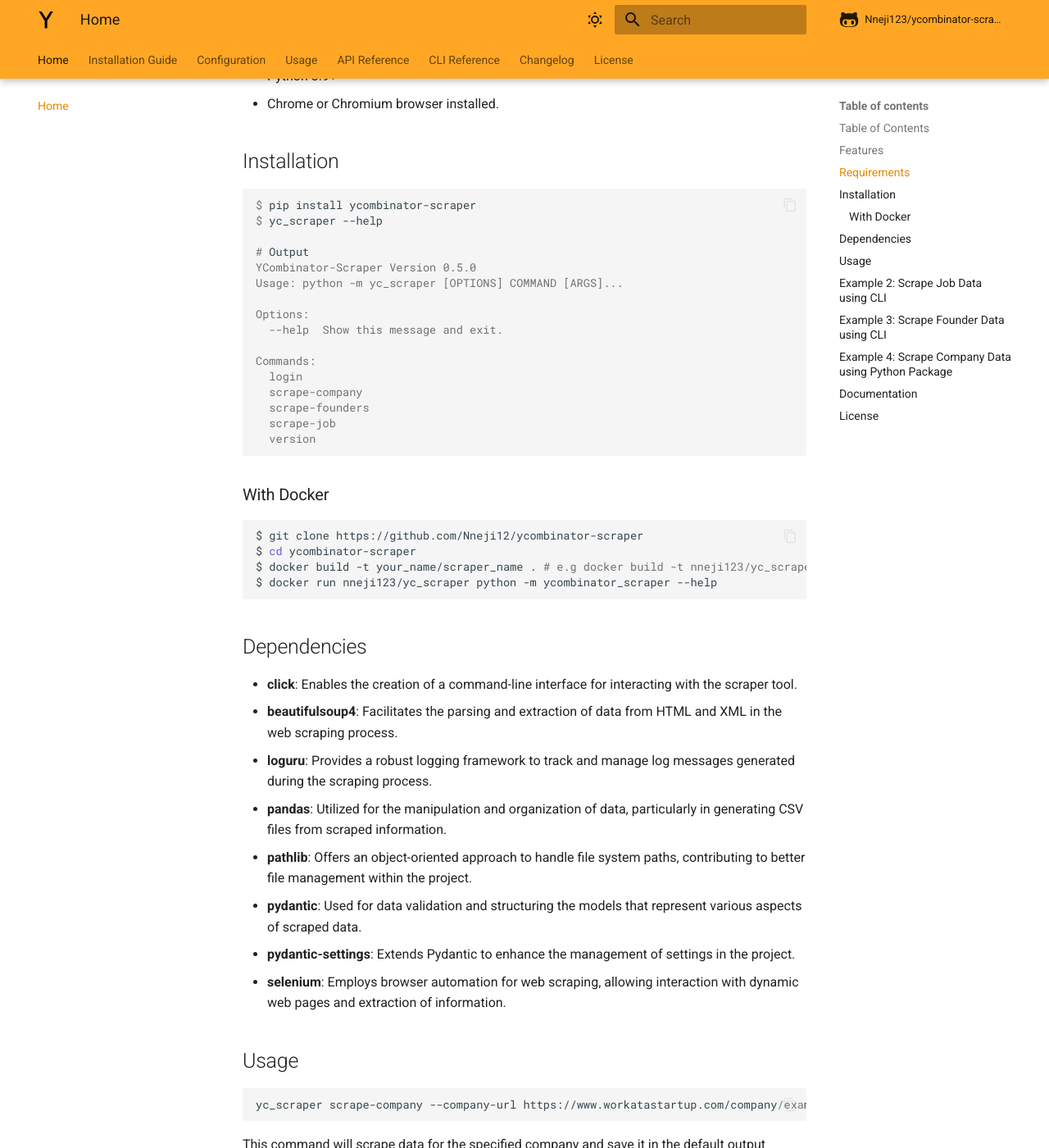
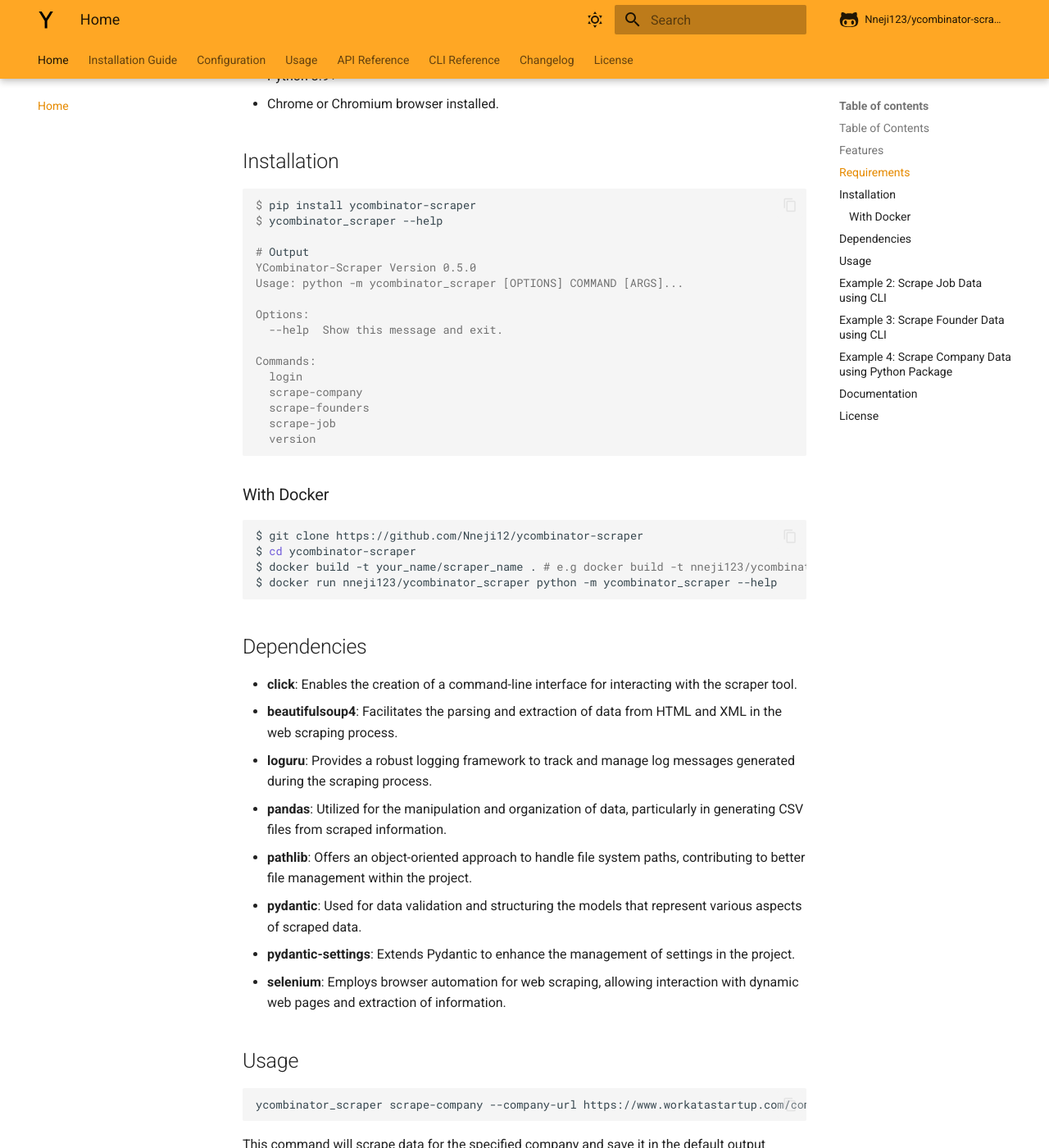
Before and after one commit to Nneji123/ycombinator-scraper, an MkDocs documentation site: the page built from docs/index.md, in a window 1280 px wide and 1400 px high, scrolled down 2230 px. Shown: the whole window at 82% size. Built offline with MkDocs 1.6.1 and Material for MkDocs 9.7.7, drawn with Linux system fonts in a browser that asks for light colours; comment, search, counter and statistics services are not loaded; some of the changed text lies outside the part shown.

````diff
--- a/docs/index.md
+++ b/docs/index.md
@@ -72,11 +72,11 @@
 
 ```console
 $ pip install ycombinator-scraper
-$ yc_scraper --help
+$ ycombinator_scraper --help
 
 # Output
 YCombinator-Scraper Version 0.5.0
-Usage: python -m yc_scraper [OPTIONS] COMMAND [ARGS]...
+Usage: python -m ycombinator_scraper [OPTIONS] COMMAND [ARGS]...
 
 Options:
   --help  Show this message and exit.
@@ -93,8 +93,8 @@
 ```bash
 $ git clone https://github.com/Nneji12/ycombinator-scraper
 $ cd ycombinator-scraper
-$ docker build -t your_name/scraper_name . # e.g docker build -t nneji123/yc_scraper .
-$ docker run nneji123/yc_scraper python -m ycombinator_scraper --help
+$ docker build -t your_name/scraper_name . # e.g docker build -t nneji123/ycombinator_scraper .
+$ docker run nneji123/ycombinator_scraper python -m ycombinator_scraper --help
 ```
 
 ## Dependencies
@@ -111,7 +111,7 @@
 ## Usage
 
 ```bash
-yc_scraper scrape-company --company-url https://www.workatastartup.com/company/example-inc
+ycombinator_scraper scrape-company --company-url https://www.workatastartup.com/company/example-inc
 ```
 
 This command will scrape data for the specified company and save it in the default output format (JSON).
@@ -119,7 +119,7 @@
 ## Example 2: Scrape Job Data using CLI
 
 ```bash
-yc_scraper scrape-job --job-url https://www.workatastartup.com/job/example-job
+ycombinator_scraper scrape-job --job-url https://www.workatastartup.com/job/example-job
 ```
 
 This command will scrape data for the specified job and save it in the default output format (JSON).
@@ -127,7 +127,7 @@
 ## Example 3: Scrape Founder Data using CLI
 
 ```bash
-yc_scraper scrape-founders --company-url https://www.workatastartup.com/company/example-inc
+ycombinator_scraper scrape-founders --company-url https://www.workatastartup.com/company/example-inc
 ```
 
 This command will scrape founder data for the specified company and save it in the default output format (JSON).
--- a/pyproject.toml
+++ b/pyproject.toml
@@ -61,7 +61,7 @@
 
 
 [project.scripts]
-yc_scraper="ycombinator_scraper.cli:cli"
+ycombinator_scraper="ycombinator_scraper.cli:cli"
 
 [tool.black]
 line-length = 88
--- /dev/null
+++ b/requirements-docs.txt
@@ -0,0 +1,5 @@
+mkdocs
+mkdocs-click
+mkdocs-material
+mdx-include
+markdown-grid-tables
--- a/requirements-test.txt
+++ b/requirements-test.txt
@@ -1,4 +1,3 @@
-
 click==8.1.7
 pydantic==2.5.3
 pydantic-settings==2.1.0
--- a/requirements.txt
+++ b/requirements.txt
@@ -4,7 +4,6 @@
 commitizen==3.13.0
 isort==5.13.2
 loguru==0.7.2
-mkdocs-material==9.5.5
 numpy==1.26.3
 pandas==2.2.0
 pathlib==1.0.1
````
Also changed, not shown: README.md (+7 -7 lines), docs/cli_reference.md (+7 -7 lines), docs/usage/cli.md (+5 -5 lines), docs/usage/examples.md (+3 -3 lines), 5 other files.
